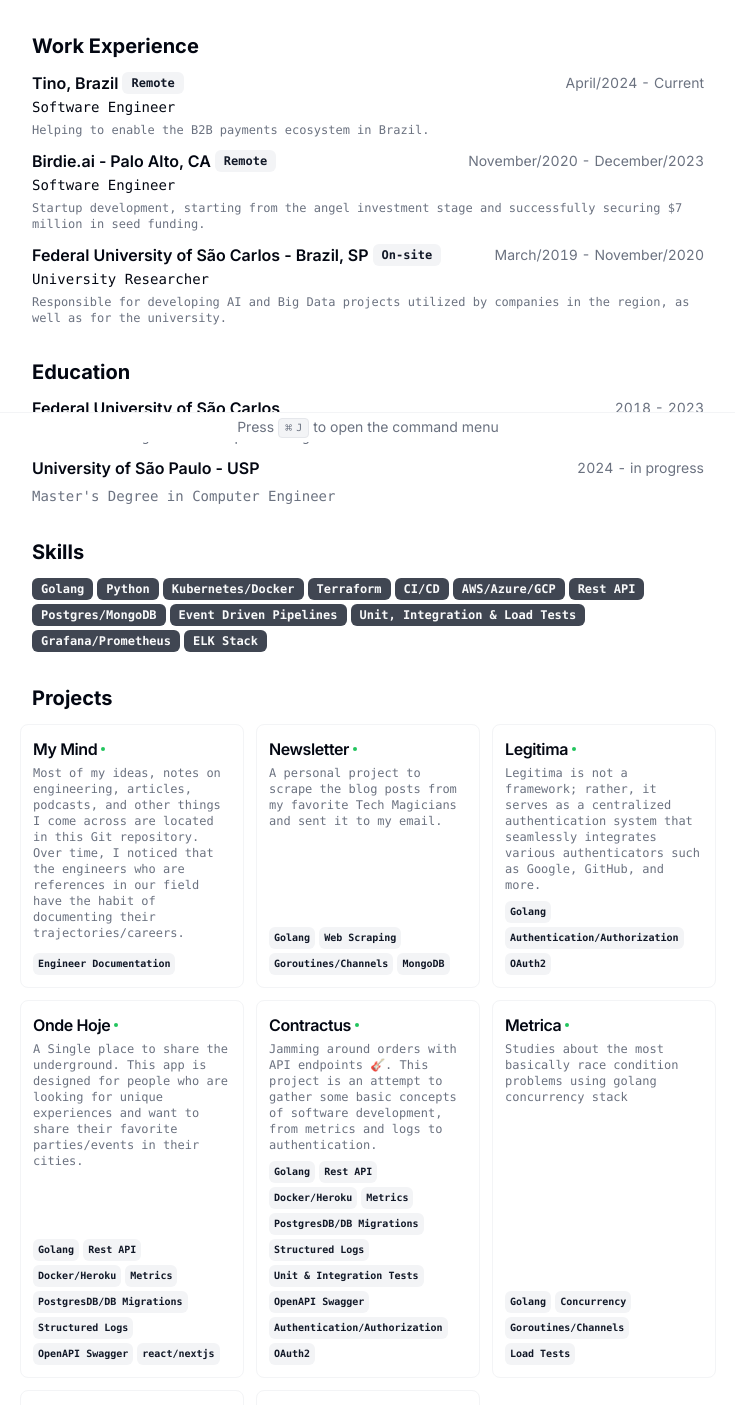
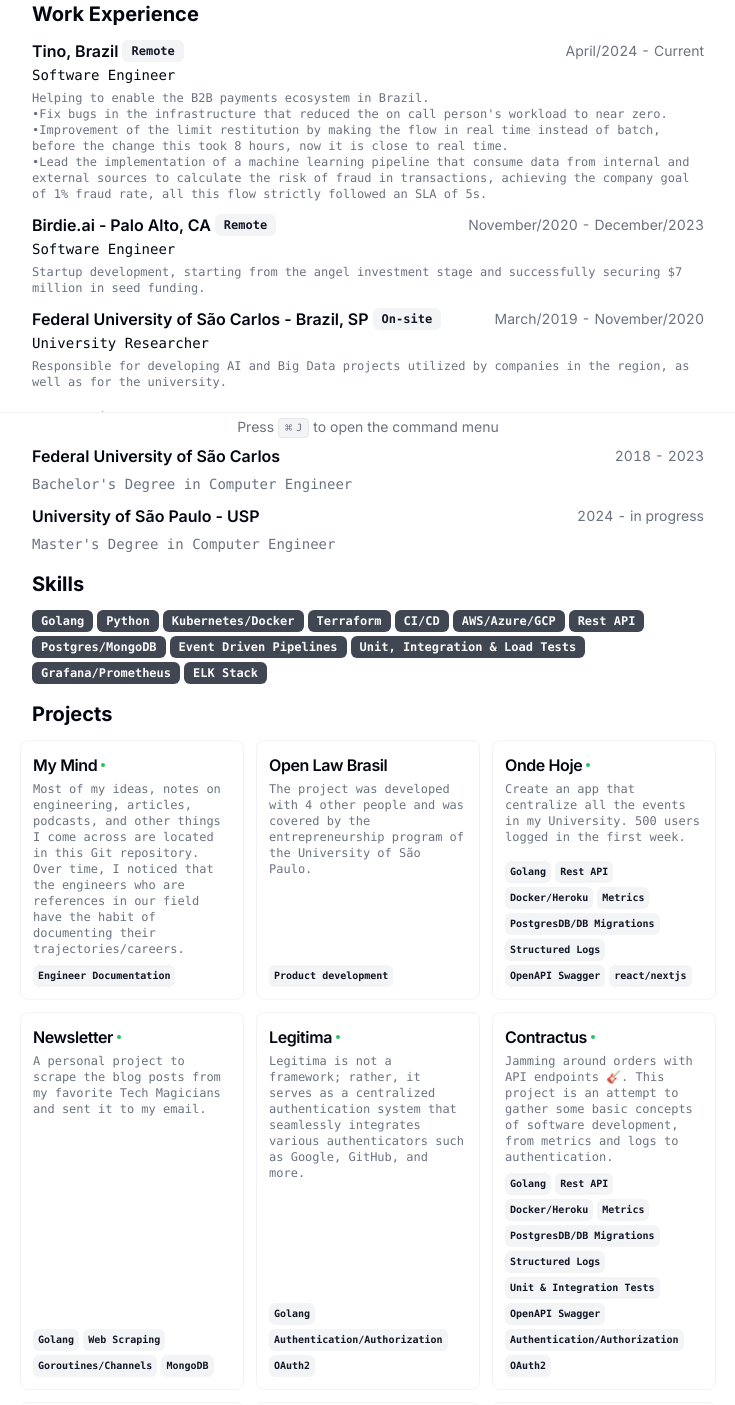
Before and after one commit to perebaj/cvtemplate, a Next.js app: page / in a window 1280 px wide. Shown: the part 358-1763 px from the top of the page, without its empty margins (272-1007 px from the left). Built offline with nearby package versions, Linux system fonts and the light colour scheme.

Commit message:
:sparkles: update cv

```diff
--- a/src/app/page.tsx
+++ b/src/app/page.tsx
@@ -16,8 +16,8 @@
 
 export default function Page() {
   return (
-    <main className="container relative mx-auto scroll-my-12 overflow-auto p-4 print:p-12 md:p-16">
-      <section className="mx-auto w-full max-w-2xl space-y-8 bg-white print:space-y-6">
+    <main className="container relative mx-auto scroll-my-12 overflow-auto p-4 print:p-6 md:p-16">
+      <section className="mx-auto w-full max-w-2xl space-y-4 bg-white print:space-y-4">
         <div className="flex items-center justify-between">
           <div className="flex-1 space-y-1.5">
             <h1 className="text-2xl font-bold">{RESUME_DATA.name}</h1>
@@ -73,10 +73,13 @@
                 </Button>
               ))}
             </div>
-            <div className="hidden flex-col gap-x-1 font-mono text-sm text-muted-foreground print:flex">
+            <div className="flex hidden flex-col gap-x-1 font-mono text-sm text-muted-foreground print:flex print:flex-row print:flex-wrap">
+              <div className="flex-1 space-x-2">
                 {RESUME_DATA.contact.email ? (
                   <a href={`mailto:${RESUME_DATA.contact.email}`}>
-                  <span className="underline">{RESUME_DATA.contact.email}</span>
+                    <span className="underline">
+                      {RESUME_DATA.contact.email}
+                    </span>
                   </a>
                 ) : null}
                 {RESUME_DATA.contact.tel ? (
@@ -84,6 +87,14 @@
                     <span className="underline">{RESUME_DATA.contact.tel}</span>
                   </a>
                 ) : null}
+              </div>
+              <div className="flex-1 space-x-2">
+                {RESUME_DATA.contact.social.map((social) => (
+                  <a key={social.name} href={social.url}>
+                    <span className="underline">{social.name}</span>
+                  </a>
+                ))}
+              </div>
             </div>
           </div>
 
@@ -132,7 +143,9 @@
                   </h4>
                 </CardHeader>
                 <CardContent className="mt-2 text-xs">
-                  {work.description}
+                  {work.description.split(/[\*\-]/).map((item, index) => (
+                    <p key={index}>{item.trim()}</p>
+                  ))}
                 </CardContent>
               </Card>
             );
--- a/src/data/resume-data.tsx
+++ b/src/data/resume-data.tsx
@@ -17,7 +17,7 @@
   TastyCloudLogo,
   YearProgressLogo,
 } from "@/images/logos";
-import { GitHubIcon, LinkedInIcon, XIcon } from "@/components/icons";
+import { GitHubIcon, LinkedInIcon } from "@/components/icons";
 
 export const RESUME_DATA = {
   name: "Jonathan Santos Silva",
@@ -68,7 +68,8 @@
       logo: ParabolLogo,
       start: "April/2024",
       end: "Current",
-      description: "Helping to enable the B2B payments ecosystem in Brazil.",
+      description:
+        "Helping to enable the B2B payments ecosystem in Brazil. * •Fix bugs in the infrastructure that reduced the on call person's workload to near zero. * •Improvement of the limit restitution by making the flow in real time instead of batch, * before the change this took 8 hours, now it is close to real time. * •Lead the implementation of a machine learning pipeline that consume data from internal and * external sources to calculate the risk of fraud in transactions, achieving the company goal * of 1% fraud rate, all this flow strictly followed an SLA of 5s.",
     },
     {
       company: "Birdie.ai - Palo Alto, CA",
@@ -120,6 +121,32 @@
       },
     },
     {
+      title: "Open Law Brasil",
+      techStack: ["Product development"],
+      description:
+        "The project was developed with 4 other people and was covered by the entrepreneurship program of the University of São Paulo.",
+    },
+    {
+      title: "Onde Hoje",
+      techStack: [
+        "Golang",
+        "Rest API",
+        "Docker/Heroku",
+        "Metrics",
+        "PostgresDB/DB Migrations",
+        "Structured Logs",
+        "OpenAPI Swagger",
+        "react/nextjs",
+      ],
+      description:
+        "Create an app that centralize all the events in my University. 500 users logged in the first week.",
+      logo: ConsultlyLogo,
+      link: {
+        label: "",
+        href: "https://www.ondehj.app/",
+      },
+    },
+    {
       title: "Newsletter",
       techStack: ["Golang", "Web Scraping", "Goroutines/Channels", "MongoDB"],
       description:
@@ -139,26 +166,6 @@
       link: {
         label: "",
         href: "https://github.com/perebaj/legitima",
-      },
-    },
-    {
-      title: "Onde Hoje",
-      techStack: [
-        "Golang",
-        "Rest API",
-        "Docker/Heroku",
-        "Metrics",
-        "PostgresDB/DB Migrations",
-        "Structured Logs",
-        "OpenAPI Swagger",
-        "react/nextjs",
-      ],
-      description:
-        "A Single place to share the underground. This app is designed for people who are looking for unique experiences and want to share their favorite parties/events in their cities.",
-      logo: ConsultlyLogo,
-      link: {
-        label: "",
-        href: "https://www.ondehj.app/",
       },
     },
     {
```
Also changed, not shown: 1 other file (tests, documents, lock files or other folders). Lines whose indentation alone changed are shown as unchanged.
